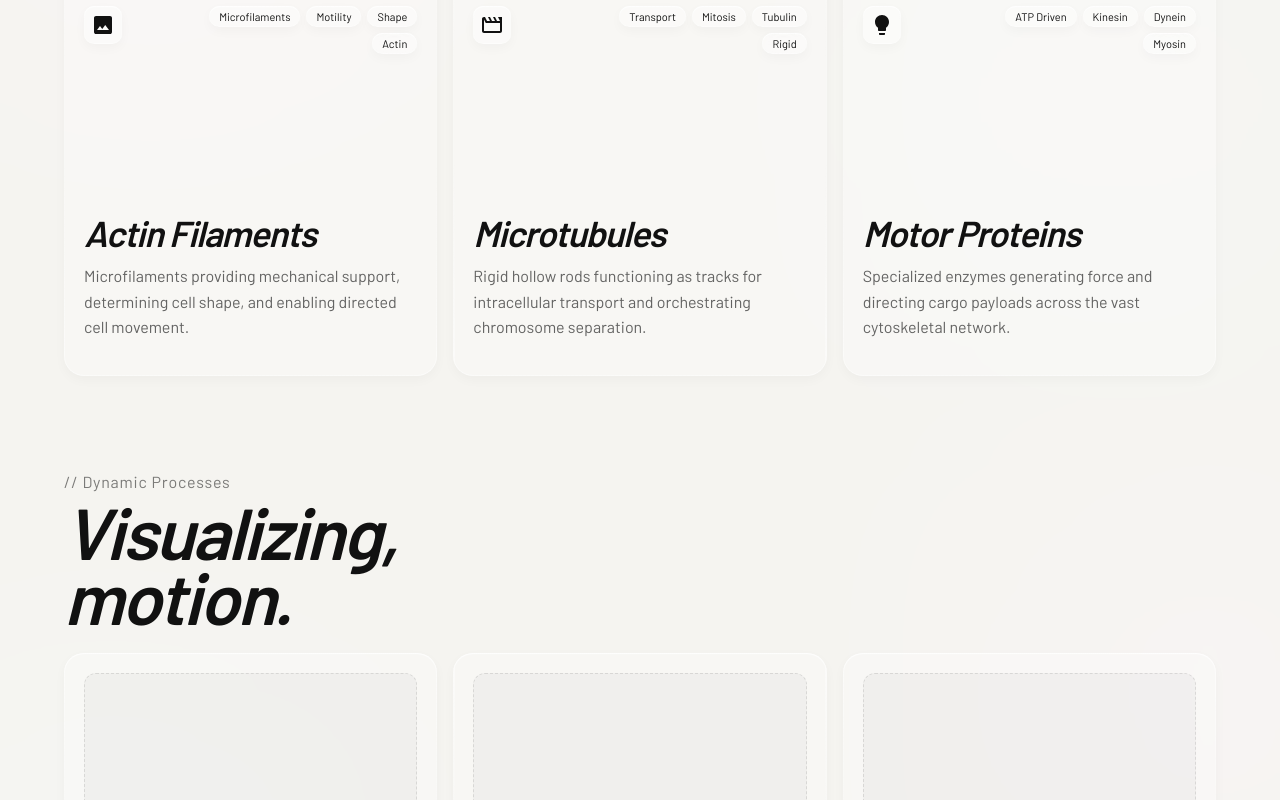
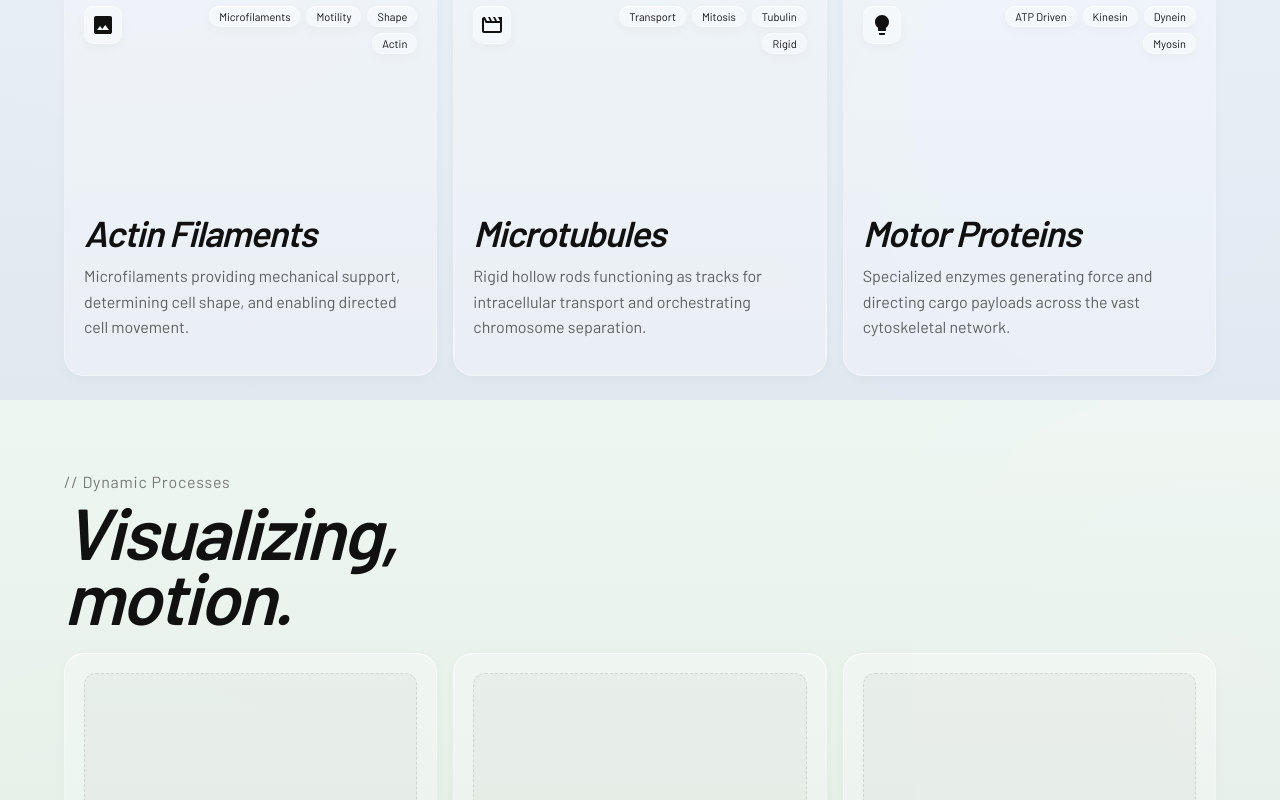
Before and after one commit to plum45/ruji, a React (Vite) app: page / in a window 1280 px wide. Shown: the part 2000-2800 px from the top of the page. Built offline with nearby package versions, Linux system fonts and the light colour scheme.

Commit message:
Differentiate Page 2, 3, and 4 background gradients with warm ivory, cool slate blue, and soft sage green tints respectively, and remove global CSS light mode override

```diff
--- a/src/components/CapabilitiesSection.tsx
+++ b/src/components/CapabilitiesSection.tsx
@@ -70,8 +70,8 @@ export default function CapabilitiesSection() {
         position: 'relative',
         minHeight: '100svh',
         background: isLight
-          ? 'linear-gradient(180deg, #f5f4f0 0%, #eae8e3 100%)'
-          : 'linear-gradient(180deg, #0a0a0a 0%, #111 50%, #0a0a0a 100%)',
+          ? 'linear-gradient(180deg, #eef4f8 0%, #e0e8f0 100%)'
+          : 'linear-gradient(180deg, #05080c 0%, #0b1018 100%)',
         overflow: 'hidden',
         display: 'flex',
         flexDirection: 'column',
--- a/src/components/DynamicsSection.tsx
+++ b/src/components/DynamicsSection.tsx
@@ -72,8 +72,8 @@ export default function DynamicsSection() {
         position: 'relative',
         minHeight: '100svh',
         background: isLight
-          ? 'linear-gradient(180deg, #eae8e3 0%, #f5f4f0 100%)'
-          : 'linear-gradient(180deg, #0a0a0a 0%, #111 50%, #0a0a0a 100%)',
+          ? 'linear-gradient(180deg, #eef6f2 0%, #deeade 100%)'
+          : 'linear-gradient(180deg, #050a08 0%, #0b1410 100%)',
         overflow: 'hidden',
         display: 'flex',
         flexDirection: 'column',
--- a/src/components/IntroSection.tsx
+++ b/src/components/IntroSection.tsx
@@ -34,8 +34,8 @@ export default function IntroSection() {
         position: 'relative',
         minHeight: '100svh',
         background: isLight
-          ? 'linear-gradient(180deg, #eae8e3 0%, #f5f4f0 100%)'
-          : 'linear-gradient(180deg, #0f0f0f 0%, #050505 100%)',
+          ? 'linear-gradient(180deg, #f7f5f0 0%, #eae7e0 100%)'
+          : 'linear-gradient(180deg, #0b0a08 0%, #050504 100%)',
         overflow: 'hidden',
         display: 'flex',
         flexDirection: 'column',
--- a/src/index.css
+++ b/src/index.css
@@ -247,9 +247,6 @@ html, body, section, nav, footer {
   color: #111 !important;
 }
 
-[data-theme="light"] main > section:not(#hero):not(#gallery) {
-  background: #f5f4f0 !important;
-}
 
 [data-theme="light"] .liquid-glass {
   background: rgba(255, 255, 255, 0.3) !important;
```
